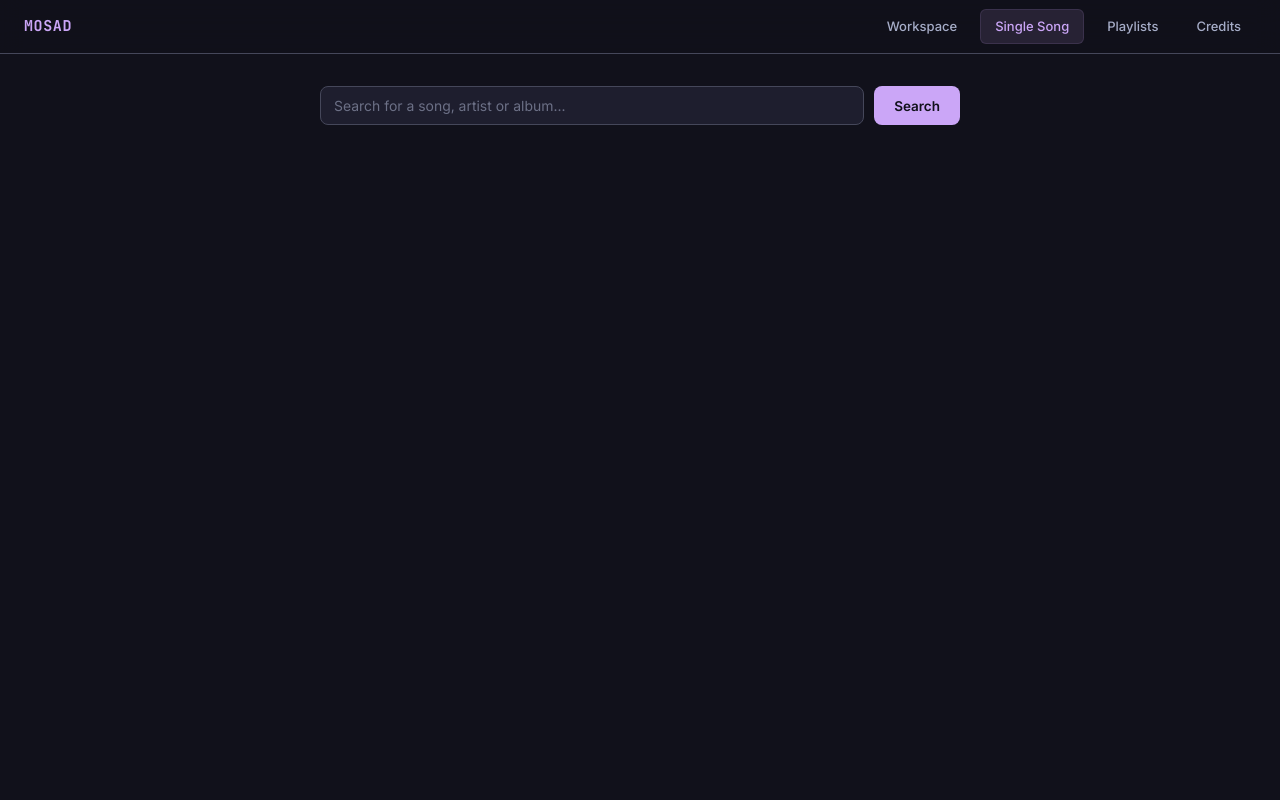
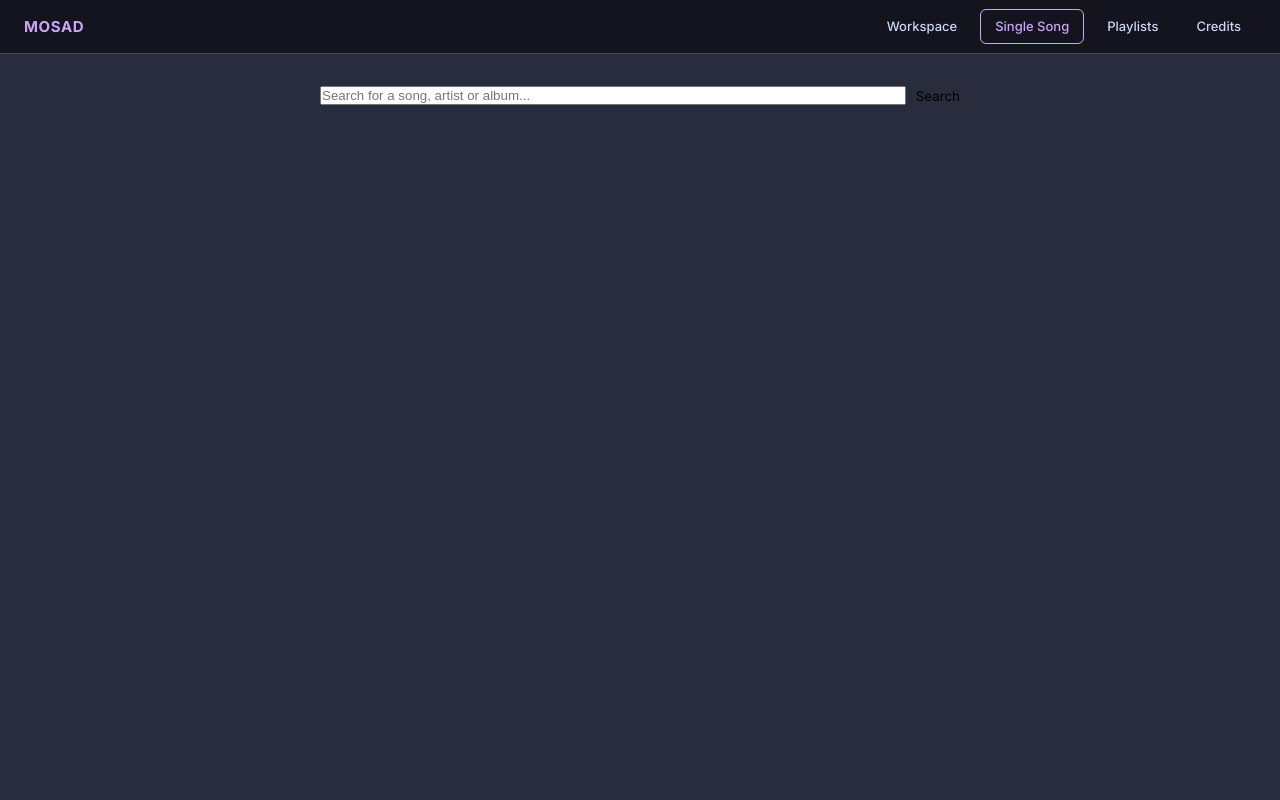
Before and after one commit to Badjavii/mosad-project, a Python web app: template templates/pages/single.html in a window 1280 px wide. Run offline with Jinja, Linux system fonts and the light colour scheme; the template is opened without the code that fills it, so the values that code supplies are empty.

Commit message:
feat: add base CSS with Catppuccin Mocha palette and Inconsolata/Inter fonts

```diff
--- a/static/styles/base.css
+++ b/static/styles/base.css
@@ -1,187 +1,63 @@
 /* ==========================================================================
-   MOSAD — base styles
-   Palette: Catppuccin Mocha
+   MOSAD — Base
+   Import this file in every page.
    ========================================================================== */
 
-@import url('https://fonts.googleapis.com/css2?family=Inter:wght@300;400;500;600;700&family=JetBrains+Mono:wght@400;500;700&display=swap');
+@import url('./base/fonts.css');
+@import url('./base/palette.css');
 
-:root {
-  --ctp-base:     #1e1e2e;
-  --ctp-mantle:   #181825;
-  --ctp-crust:    #11111b;
-  --ctp-surface0: #313244;
-  --ctp-surface1: #45475a;
-  --ctp-surface2: #585b70;
-  --ctp-overlay0: #6c7086;
-  --ctp-text:     #cdd6f4;
-  --ctp-subtext0: #a6adc8;
-  --ctp-mauve:    #cba6f7;
-  --ctp-lavender: #b4befe;
-  --ctp-blue:     #89b4fa;
-  --ctp-green:    #a6e3a1;
-  --ctp-yellow:   #f9e2af;
-  --ctp-red:      #f38ba8;
-  --ctp-peach:    #fab387;
-
-  --bg:          var(--ctp-crust);
-  --panel:       var(--ctp-mantle);
-  --border:      var(--ctp-surface1);
-  --text:        var(--ctp-text);
-  --muted:       var(--ctp-subtext0);
-  --accent:      var(--ctp-mauve);
-  --accent-soft: rgba(203,166,247,0.12);
-  --ok:          var(--ctp-green);
-  --err:         var(--ctp-red);
-  --mono:        'JetBrains Mono', 'SF Mono', Consolas, monospace;
-  --font-size:   15px;
+/* ── Reset ── */
+*, *::before, *::after {
+  box-sizing: border-box;
+  margin: 0;
+  padding: 0;
 }
 
-*, *::before, *::after { box-sizing: border-box; margin: 0; padding: 0; }
+html {
+  font-size: 16px;
+  -webkit-text-size-adjust: 100%;
+}
 
-html, body {
-  height: 100%;
-  background: var(--bg);
+body {
+  background-color: var(--bg);
   color: var(--text);
-  font-family: 'Inter', -apple-system, BlinkMacSystemFont, sans-serif;
-  font-size: var(--font-size);
-  line-height: 1.65;
+  font-family: var(--font-body);
+  line-height: 1.6;
   -webkit-font-smoothing: antialiased;
   -moz-osx-font-smoothing: grayscale;
+  min-height: 100dvh;
 }
 
-a { color: var(--accent); text-decoration: none; }
-a:hover { text-decoration: underline; }
+a {
+  color: inherit;
+  text-decoration: none;
+}
 
-::-webkit-scrollbar { width: 5px; height: 5px; }
+img, svg {
+  display: block;
+  max-width: 100%;
+}
+
+button {
+  font-family: var(--font-body);
+  cursor: pointer;
+  border: none;
+  background: none;
+}
+
+/* ── Scrollbar ── */
+::-webkit-scrollbar       { width: 4px; }
 ::-webkit-scrollbar-track { background: transparent; }
-::-webkit-scrollbar-thumb { background: var(--ctp-surface1); border-radius: 4px; }
+::-webkit-scrollbar-thumb { background: var(--border); border-radius: 99px; }
 
-h1 { font-size: 1.8rem;  font-weight: 700; line-height: 1.25; }
-h2 { font-size: 1.35rem; font-weight: 700; line-height: 1.3; }
-h3 { font-size: 1.1rem;  font-weight: 600; line-height: 1.35; }
+/* ── Screen reader only ── */
+.sr-only {
+  position: absolute;
+  width: 1px;
+  height: 1px;
+  overflow: hidden;
+  clip: rect(0, 0, 0, 0);
+  white-space: nowrap;
+}
 
 .hidden { display: none !important; }
-.mono   { font-family: var(--mono); }
-.muted  { color: var(--muted); }
-.ok     { color: var(--ok); }
-.err    { color: var(--err); }
-
-/* ── Buttons ── */
-.btn {
-  display: inline-flex;
-  align-items: center;
-  gap: 6px;
-  padding: 10px 20px;
-  border-radius: 8px;
-  border: none;
-  font-size: 0.9rem;
-  font-weight: 600;
-  font-family: inherit;
-  cursor: pointer;
-  transition: filter .15s, transform .05s;
-  white-space: nowrap;
-}
-.btn:active   { transform: translateY(1px); }
-.btn:disabled { opacity: .45; cursor: not-allowed; filter: none; }
-
-.btn-primary       { background: var(--accent); color: var(--ctp-crust); }
-.btn-primary:hover { filter: brightness(1.1); }
-
-.btn-ghost       { background: transparent; border: 1px solid var(--border); color: var(--text); }
-.btn-ghost:hover { border-color: var(--accent); color: var(--accent); }
-
-.btn-danger       { background: transparent; border: 1px solid var(--ctp-red); color: var(--ctp-red); }
-.btn-danger:hover { background: rgba(243,139,168,.1); }
-
-.btn-sm { padding: 6px 13px; font-size: 0.8rem; }
-
-/* ── Inputs ── */
-input[type="text"],
-input[type="search"],
-textarea,
-select {
-  width: 100%;
-  background: var(--ctp-base);
-  border: 1px solid var(--border);
-  color: var(--text);
-  padding: 10px 13px;
-  border-radius: 8px;
-  font-size: 0.93rem;
-  font-family: inherit;
-  outline: none;
-  transition: border-color .15s;
-}
-input:focus, textarea:focus, select:focus { border-color: var(--accent); }
-input::placeholder { color: var(--ctp-overlay0); }
-
-/* ── Panel ── */
-.panel {
-  background: var(--panel);
-  border: 1px solid var(--border);
-  border-radius: 12px;
-  padding: 20px;
-}
-
-/* ── Toast ── */
-#toast {
-  position: fixed;
-  bottom: 24px;
-  right: 24px;
-  padding: 12px 18px;
-  border-radius: 8px;
-  font-size: 0.85rem;
-  font-weight: 600;
-  z-index: 1000;
-  opacity: 0;
-  transition: opacity .25s;
-  pointer-events: none;
-}
-#toast.show { opacity: 1; }
-#toast.ok   { background: rgba(166,227,161,.15); border: 1px solid var(--ok);  color: var(--ok); }
-#toast.err  { background: rgba(243,139,168,.15); border: 1px solid var(--err); color: var(--err); }
-
-/* ── Progress bar ── */
-.progress-wrap  { margin-top: 16px; display: flex; flex-direction: column; gap: 8px; }
-.progress-label { font-size: 0.8rem; color: var(--muted); font-family: var(--mono); }
-
-progress {
-  width: 100%;
-  height: 8px;
-  border-radius: 6px;
-  overflow: hidden;
-  border: 1px solid var(--border);
-  appearance: none;
-  -webkit-appearance: none;
-}
-progress::-webkit-progress-bar   { background: var(--ctp-base); }
-progress::-webkit-progress-value { background: linear-gradient(90deg, var(--accent), var(--ctp-lavender)); transition: width .3s ease; }
-progress::-moz-progress-bar      { background: linear-gradient(90deg, var(--accent), var(--ctp-lavender)); }
-
-/* ── Download log ── */
-.download-log {
-  list-style: none;
-  background: var(--ctp-base);
-  border: 1px solid var(--border);
-  border-radius: 8px;
-  padding: 10px 14px;
-  font-family: var(--mono);
-  font-size: 0.78rem;
-  max-height: 160px;
-  overflow-y: auto;
-  color: var(--muted);
-}
-.download-log li      { padding: 2px 0; }
-.download-log .log-ok  { color: var(--ok); }
-.download-log .log-err { color: var(--err); }
-
-/* ── Responsive ── */
-@media (max-width: 768px) {
-  :root { --font-size: 14px; }
-  .btn    { padding: 9px 16px; }
-  .btn-sm { padding: 5px 10px; }
-}
-
-@media (max-width: 480px) {
-  .btn    { padding: 8px 12px; font-size: 0.85rem; }
-  #toast  { bottom: 12px; right: 12px; left: 12px; }
-}
--- /dev/null
+++ b/static/styles/base/fonts.css
@@ -0,0 +1,12 @@
+/* ==========================================================================
+   MOSAD — Fonts
+   Inconsolata : display, logo, monospace elements
+   Inter       : body, UI, labels
+   ========================================================================== */
+
+@import url('https://fonts.googleapis.com/css2?family=Inconsolata:wdth,wght@75..125,200..900&family=Inter:wght@300;400;500;600;700&display=swap');
+
+:root {
+  --font-display: 'Inconsolata', 'Courier New', monospace;
+  --font-body:    'Inter', -apple-system, BlinkMacSystemFont, sans-serif;
+}
--- /dev/null
+++ b/static/styles/base/palette.css
@@ -0,0 +1,41 @@
+/* ==========================================================================
+   MOSAD — Palette
+   Catppuccin Mocha — https://github.com/catppuccin/catppuccin
+   ========================================================================== */
+
+:root {
+  /* ── Raw colors ── */
+  --ctp-crust:    #11111b;
+  --ctp-mantle:   #181825;
+  --ctp-base:     #1e1e2e;
+  --ctp-surface0: #313244;
+  --ctp-surface1: #45475a;
+  --ctp-surface2: #585b70;
+  --ctp-overlay0: #6c7086;
+  --ctp-overlay1: #7f849c;
+  --ctp-subtext0: #a6adc8;
+  --ctp-subtext1: #bac2de;
+  --ctp-text:     #cdd6f4;
+  --ctp-lavender: #b4befe;
+  --ctp-mauve:    #cba6f7;
+  --ctp-green:    #a6e3a1;
+  --ctp-teal:     #94e2d5;
+  --ctp-blue:     #89b4fa;
+  --ctp-red:      #f38ba8;
+  --ctp-yellow:   #f9e2af;
+  --ctp-peach:    #fab387;
+
+  /* ── Semantic aliases ── */
+  --bg:           #292c3c;
+  --bg-surface:   var(--ctp-base);
+  --bg-elevated:  var(--ctp-surface0);
+  --border:       var(--ctp-surface1);
+  --text:         var(--ctp-text);
+  --text-muted:   var(--ctp-subtext0);
+  --accent:       var(--ctp-mauve);
+  --accent-text:  var(--ctp-crust);
+  --logo-color:   var(--ctp-green);
+  --success:      var(--ctp-green);
+  --error:        var(--ctp-red);
+  --warning:      var(--ctp-yellow);
+}
```
